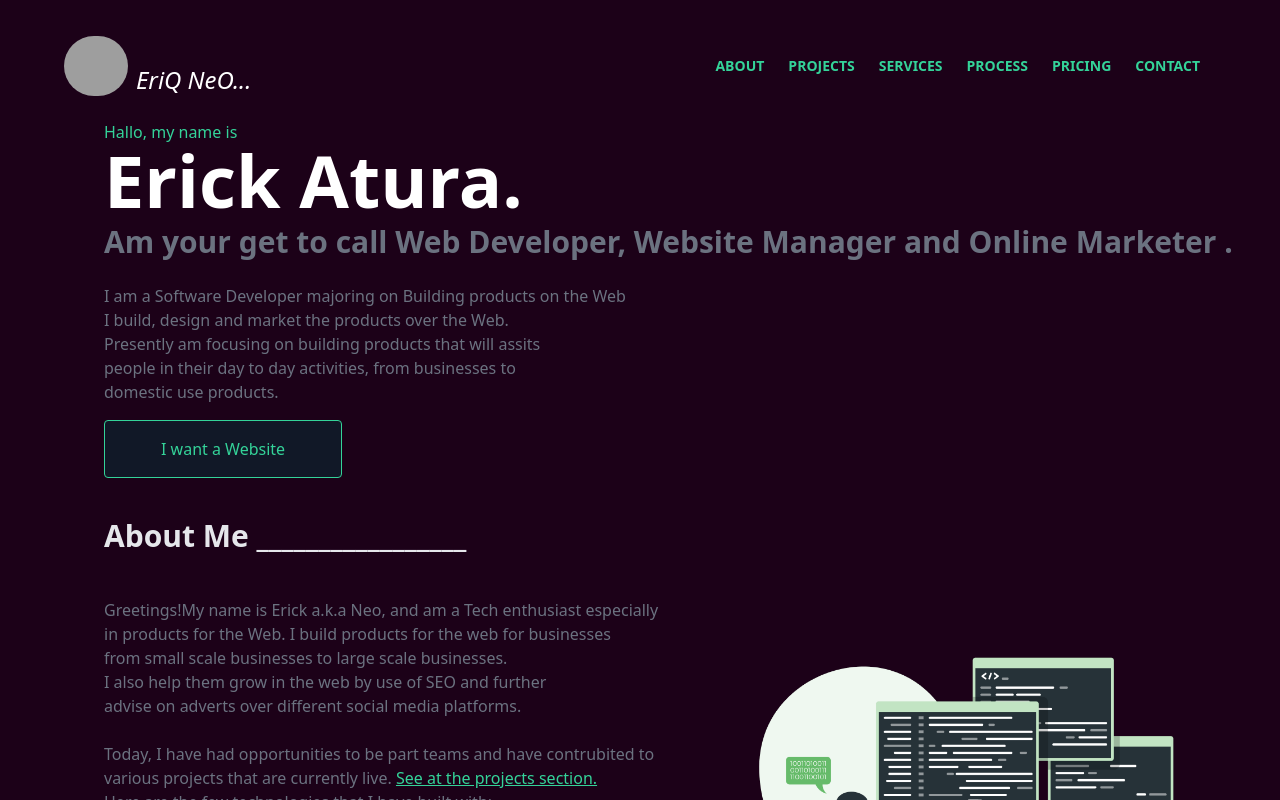
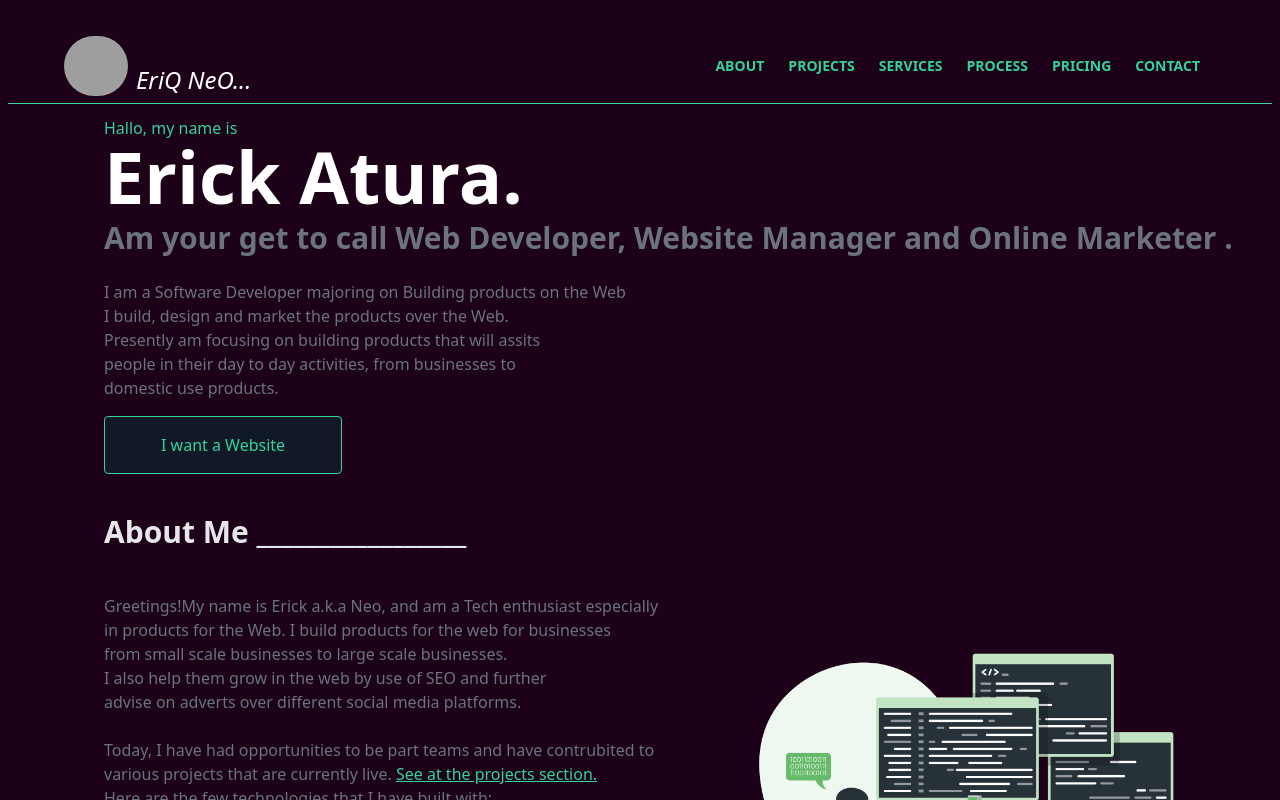
Before and after one commit to eriqneo/Porfolio, a Svelte app: page / in a window 1280 px wide. Shown: the top 800 px of the page. Built offline with nearby package versions, Linux system fonts and the light colour scheme; grey boxes are pictures that could not be loaded.

Commit message:
Border added

```diff
--- a/src/components/Footer.svelte
+++ b/src/components/Footer.svelte
@@ -2,7 +2,7 @@
   let src = "/up.png";
 </script>
 
-<footer class="text-center text-white">
+<footer class="border-t-2 border-green-400 text-center text-white">
   <div class="container px-6 pt-6 p-0">
     <div class="flex justify-center mb-6">
       <a
--- a/src/components/Header.svelte
+++ b/src/components/Header.svelte
@@ -7,7 +7,10 @@
   }
 </script>
 
-<section class="sticky top-0 z-50 h-28" style="background-color:#1c0118;">
+<section
+  class="border-b border-green-400 sticky top-0 z-50 h-24"
+  style="background-color:#1c0118;"
+>
   <div class="flex flex-wrap py-2">
     <div class="w-full px-4 ">
       <nav
--- a/src/components/Intro.svelte
+++ b/src/components/Intro.svelte
@@ -1,4 +1,4 @@
-<section class="" id="home">
+<section class="pt-3" id="home">
   <div class="ml-24">
     <p class="text-green-400">Hallo, my name is</p>
     <p class="text-7xl font-bold ">Erick Atura.</p>
```
